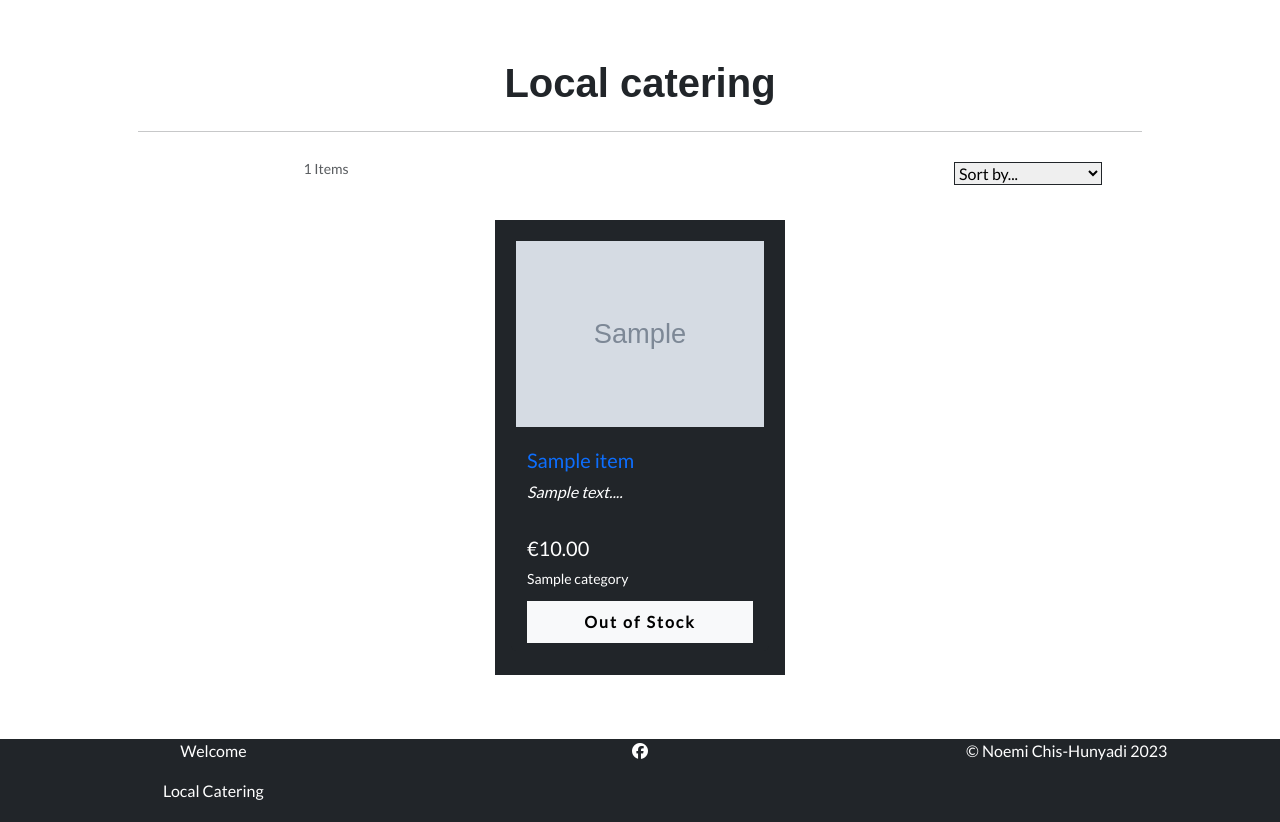
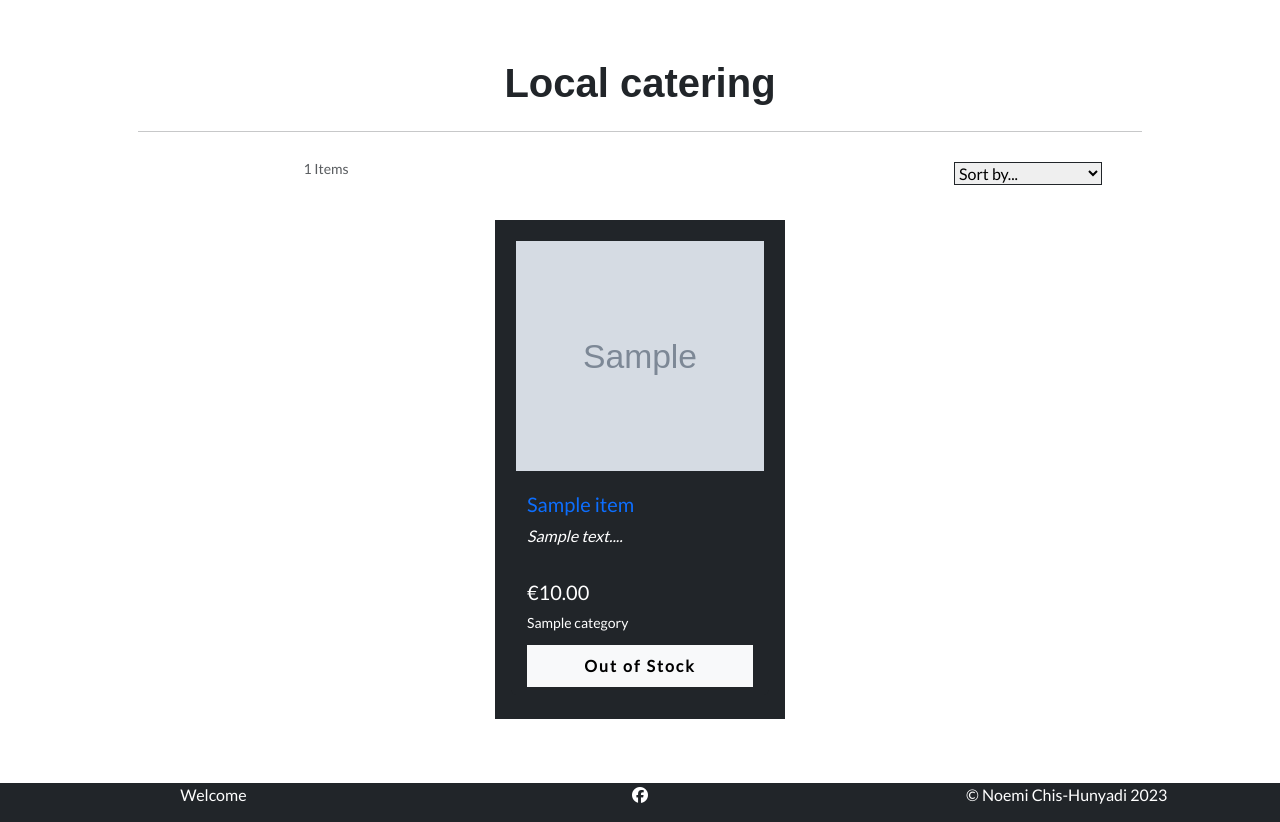
Before and after one commit to noemichis/devil-on-pans, a Django app: page /catering/ in a window 1280 px wide. Shown: the part 249-1071 px from the top of the page. Run offline with Django 3.2, Linux system fonts and the light colour scheme; tables that the repository leaves empty hold one stand-in row (values such as "Sample post"); grey boxes marked "Sample" are stand-in pictures; some libraries are stand-ins or nearby versions; some web fonts are replaced.

Commit message:
Updated max-height to height for card-img

```diff
--- a/static/css/base.css
+++ b/static/css/base.css
@@ -77,7 +77,7 @@ a:hover {
 }
 
 .card-img-top {
-  max-height: 20vh;
+  height: 20vh;
   object-fit: cover;
 }
 
@@ -153,7 +153,7 @@ input[name="quantity"] {
   }
 
   .card-img-top {
-    max-height: 30vh;
+    height: 30vh;
     object-fit: cover;
   }
 
```
